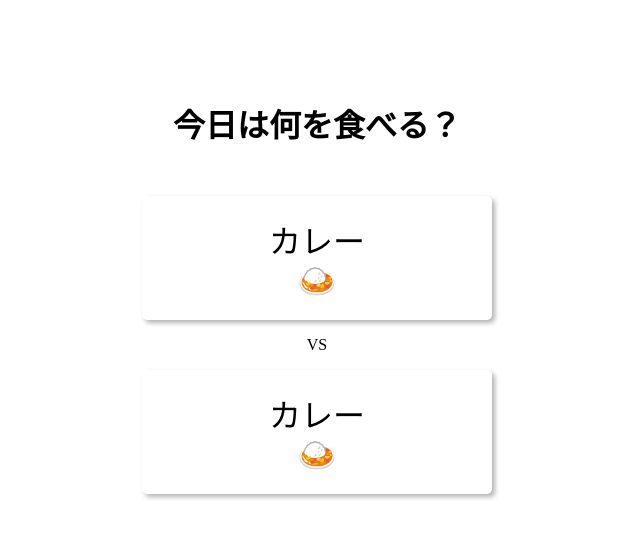
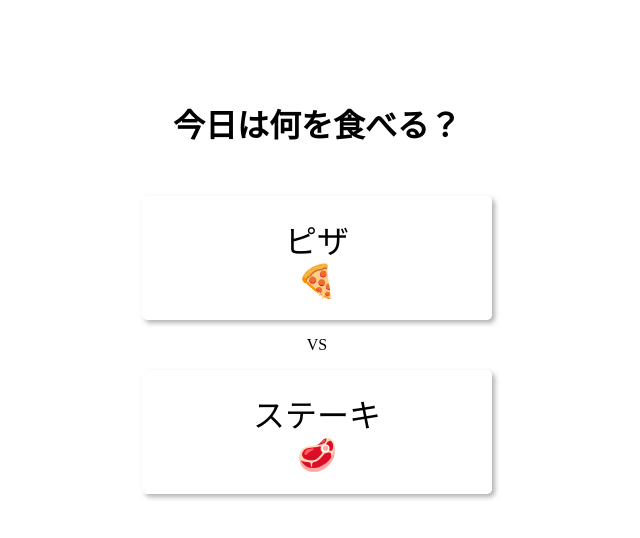
Before and after one commit to sawatch-fisherman/vuejs-2025-learning-log, a Vue app in the folder vuejs-2025-learning-log/: page / in a window 1280 px wide. Shown: the top 538 px of the page, without its empty margins (323-963 px from the left). Built offline with nearby package versions, Linux system fonts and the light colour scheme.

Commit message:
section-07-75

```diff
--- a/vuejs-2025-learning-log/src/App.vue
+++ b/vuejs-2025-learning-log/src/App.vue
@@ -1,12 +1,25 @@
 <script setup>
+import { ref } from 'vue'
 import MenyCard from './components/MenyCard.vue'
+const menyus = ref([
+  { name: 'カレー', emoji: '🍛' },
+  { name: 'カニ', emoji: '🦀' },
+  { name: 'ラーメン', emoji: '🍜' },
+  { name: '寿司', emoji: '🍣' },
+  { name: 'ピザ', emoji: '🍕' },
+  { name: 'ハンバーガー', emoji: '🍔' },
+  { name: 'サラダ', emoji: '🥗' },
+  { name: 'ステーキ', emoji: '🥩' },
+  { name: 'アイスクリーム', emoji: '🍨' },
+  { name: 'ドーナツ', emoji: '🍩' },
+])
 </script>
 <template>
   <main>
     <h1 class="title">今日は何を食べる？</h1>
-    <MenyCard />
+    <MenyCard :name="menyus[4].name" :emoji="menyus[4].emoji" />
     <p>VS</p>
-    <MenyCard />
+    <MenyCard :name="menyus[7].name" :emoji="menyus[7].emoji" />
   </main>
 </template>
 
--- a/vuejs-2025-learning-log/src/components/MenyCard.vue
+++ b/vuejs-2025-learning-log/src/components/MenyCard.vue
@@ -1,7 +1,21 @@
+<script setup>
+defineProps({
+  name: {
+    type: String,
+    required: true
+  },
+  emoji: {
+    type: String,
+    required: true
+  }
+}
+)
+</script>
+
 <template>
   <div class="card">
-    <div>カレー</div>
-    <div>🍛</div>
+    <div>{{ name }}</div>
+    <div>{{ emoji }}</div>
   </div>
 </template>
 <style scoped>
```
